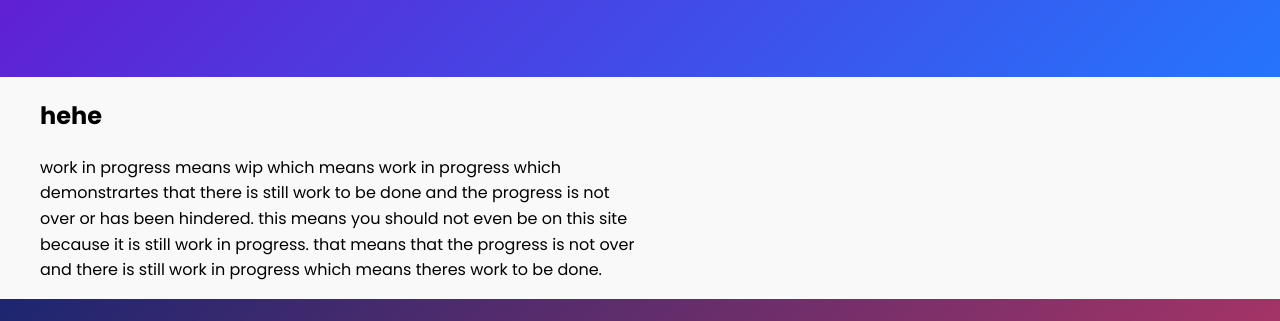
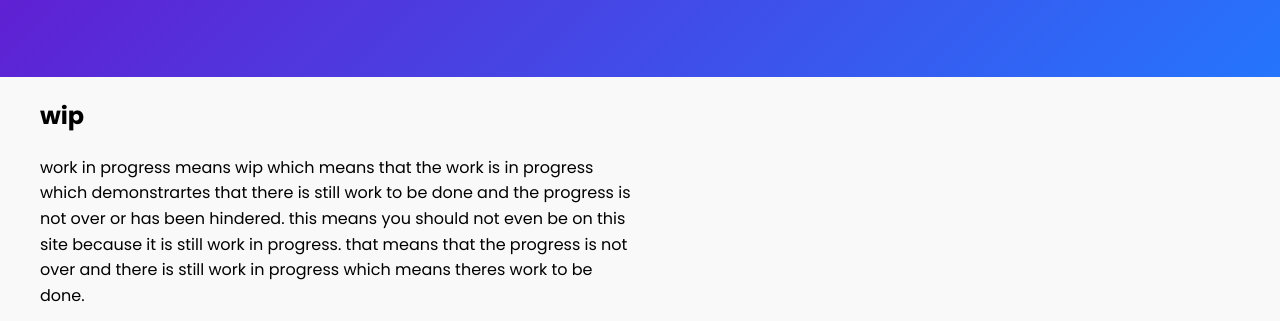
Before and after one commit to abcd010101/s, a plain HTML site: page index.html in a window 1280 px wide. Shown: the part 247-568 px from the top of the page. Drawn offline with Linux system fonts and the light colour scheme.

Commit message:
Update index.html

```diff
--- a/index.html
+++ b/index.html
@@ -19,8 +19,8 @@
       </div>
     </section>
 
-    <h2>hehe</h2>
-    <p>work in progress means wip which means work in progress which demonstrartes that there is still work to be done and the progress is not over or has been hindered. this means you should not even be on this site because it is still work in progress. that means that the progress is not over and there is still work in progress which means theres work to be done.</p>
+    <h2>wip</h2>
+    <p>work in progress means wip which means that the work is in progress which demonstrartes that there is still work to be done and the progress is not over or has been hindered. this means you should not even be on this site because it is still work in progress. that means that the progress is not over and there is still work in progress which means theres work to be done.</p>
 
     <section class="banner2">
       <div class="content2">
```
